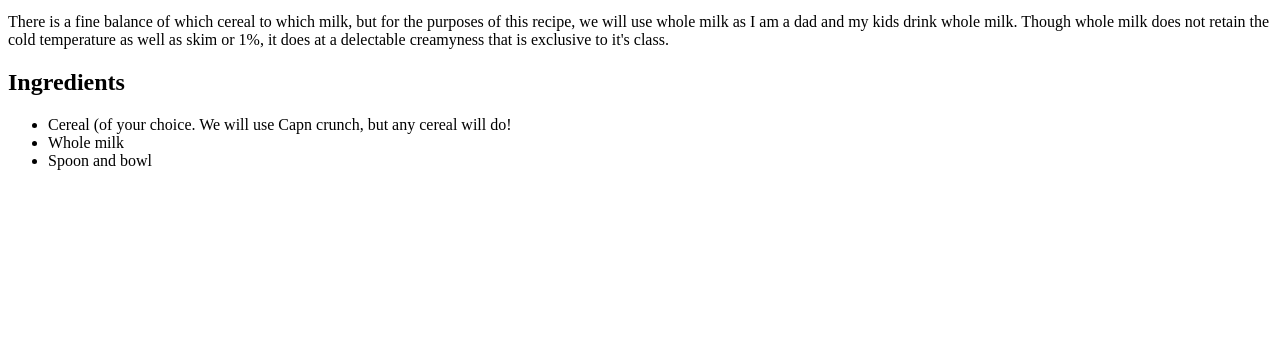
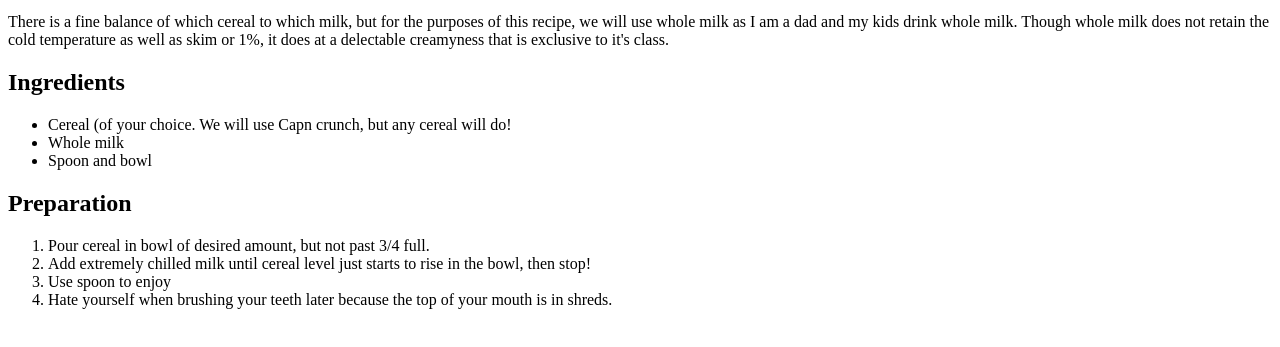
Before and after one commit to NVosl/odin-recipes, a plain HTML site: page recipes/cereal.html in a window 1280 px wide. Shown: the part 153-500 px from the top of the page. Drawn offline with Linux system fonts and the light colour scheme.

Commit message:
cereal.html: added h2 preparation with ol

```diff
--- a/recipes/cereal.html
+++ b/recipes/cereal.html
@@ -17,5 +17,12 @@
         <li>Whole milk</li>
         <li>Spoon and bowl</li>
     </ul>
+    <h2>Preparation</h2>
+    <ol>
+        <li>Pour cereal in bowl of desired amount, but not past 3/4 full.</li>
+        <li>Add extremely chilled milk until cereal level just starts to rise in the bowl, then stop!</li>
+        <li>Use spoon to enjoy</li>
+        <li>Hate yourself when brushing your teeth later because the top of your mouth is in shreds.</li>
+    </ol>
 </body>
 </html>
```
